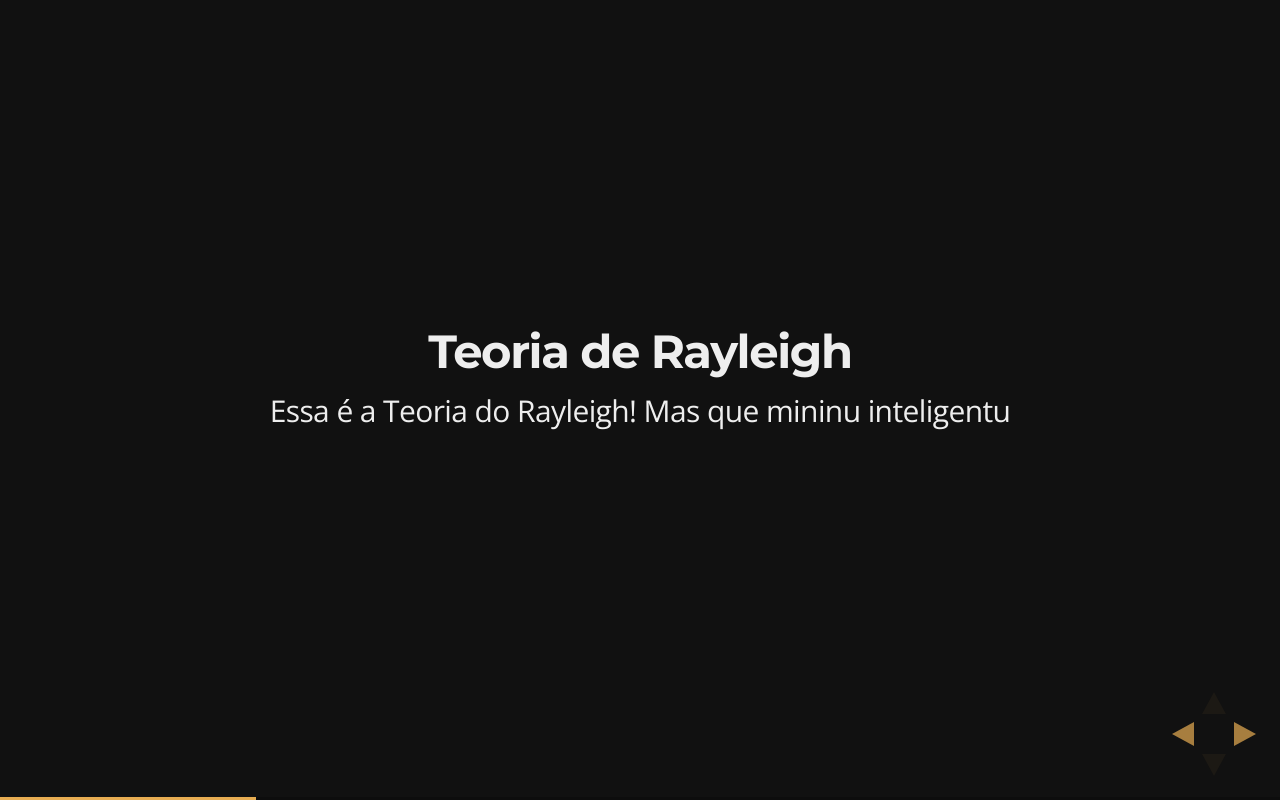
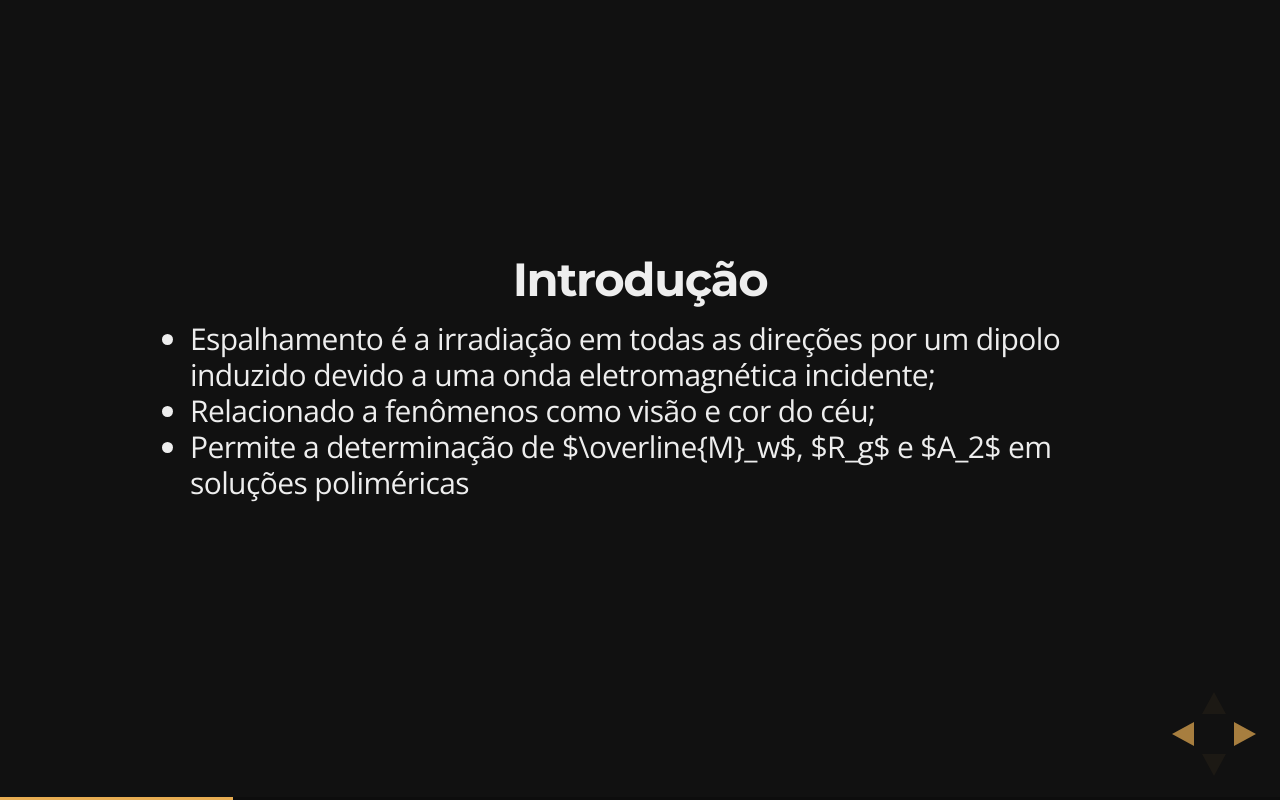
Before and after one commit to prcastro/Quimica-IV-Espalhamento-de-luz, a website: page index.html in a window 1280 px wide. Both pictures are taken after a click on the element 1251 px from the left and 734 px from the top of the page. Drawn offline with nearby package versions, Linux system fonts and the light colour scheme; some packages are replaced by stand-ins of ours.

Commit message:
Merged Resumo Orselli/Introdução com index.html

```diff
--- a/index.html
+++ b/index.html
@@ -50,18 +50,27 @@
                     </section>
                 </section>
 
-                <!-- Teoria de Rayleigh -->
                 <section>
-                    <h3> Teoria de Rayleigh </h3>
+                    <h3>Introdução</h3><p></p>
+                    <ul>
+                    <li> Espalhamento é a irradiação em todas as direções por um dipolo induzido devido a uma onda eletromagnética incidente;</li>
+                    <li> Relacionado a fenômenos como visão e cor do céu; </li>
+                    <li> Permite a determinação de $\overline{M}_w$, $R_g$ e $A_2$ em soluções poliméricas</li>
+                    </ul>
+                </section>
+
+                <!-- Espalhamento em partículas pequenas -->
+                <section>
+                    <h3> Espalhamento em partículas pequenas </h3>
                     Essa é a Teoria do Rayleigh! Mas que mininu inteligentu
                 </section>
                 <section>
-                    <h3> Teoria de Rayleigh </h3>
-                    O momento dipolar induzido por uma onda eletromagnética polarizada segundo o eixo z será dado por:
+                    <h3> Espalhamento em partículas pequenas </h3>
+                    O momento dipolar induzido por uma onda eletromagnética polarizada segundo o eixo y será dado por:
                     \[ p = \alpha_p E_y = \alpha_p E_0 cos \left( \frac{2 \pi c t}{\lambda} \right) \]
                 </section>
                 <section>
-                    <h3> Teoria de Rayleigh </h3>
+                    <h3> Espalhamento em partículas pequenas </h3>
                     A luz irradiada pelo dipolo dependerá do ângulo $\theta_y$, inversamente da distância $r$ e da aceleração da carga pelo momento dipolar ($\frac{d^2p}{dt^2}$):
 
                     \[ I_s = \alpha_p^2 I_{0z} \frac{16 \pi^4}{r^2 \lambda^4} sen^2(\theta_y) \]
@@ -69,7 +78,7 @@
                     Onde $I_{0z} = E_0^2$ é a intensidade da luz polarizada incidente
                 </section>
                 <section>
-                    <h3> Teoria de Rayleigh </h3>
+                    <h3> Espalhamento em partículas pequenas </h3>
                     Finalizando...
                 </section>
 
```
